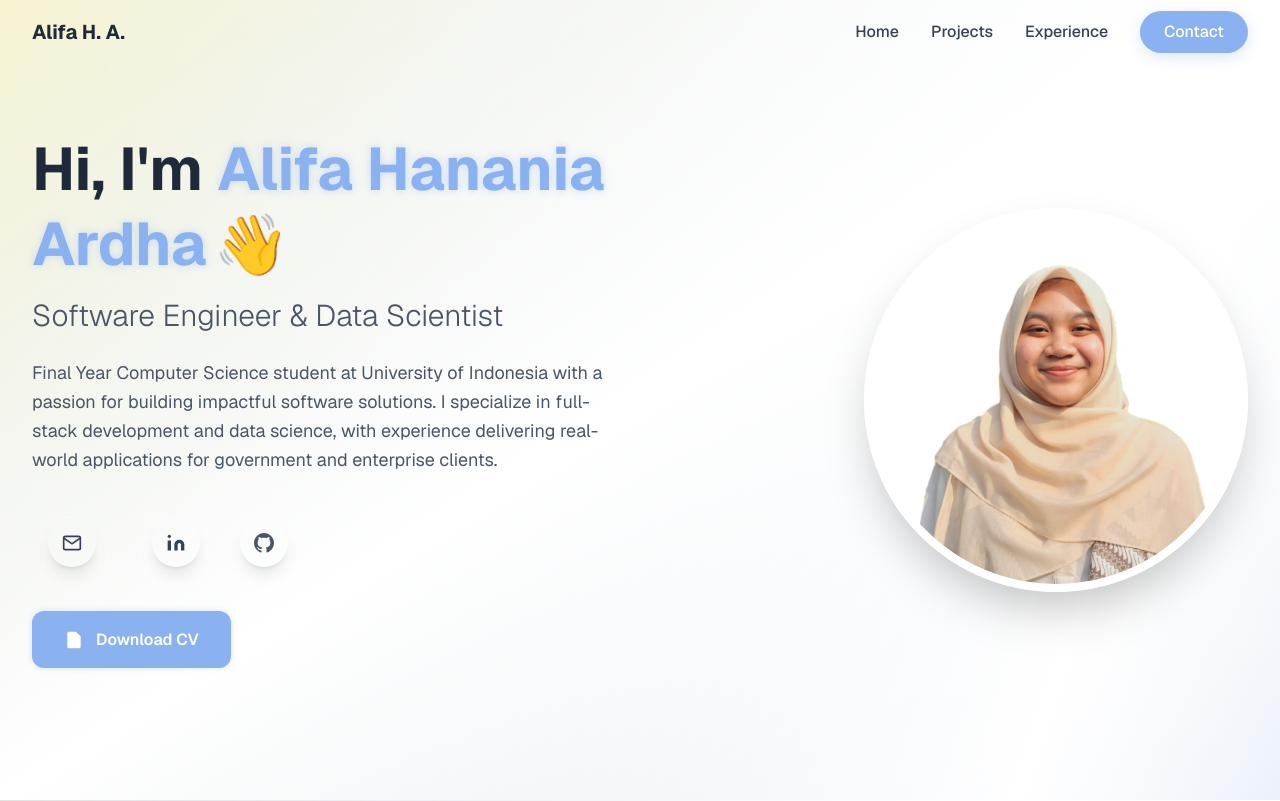
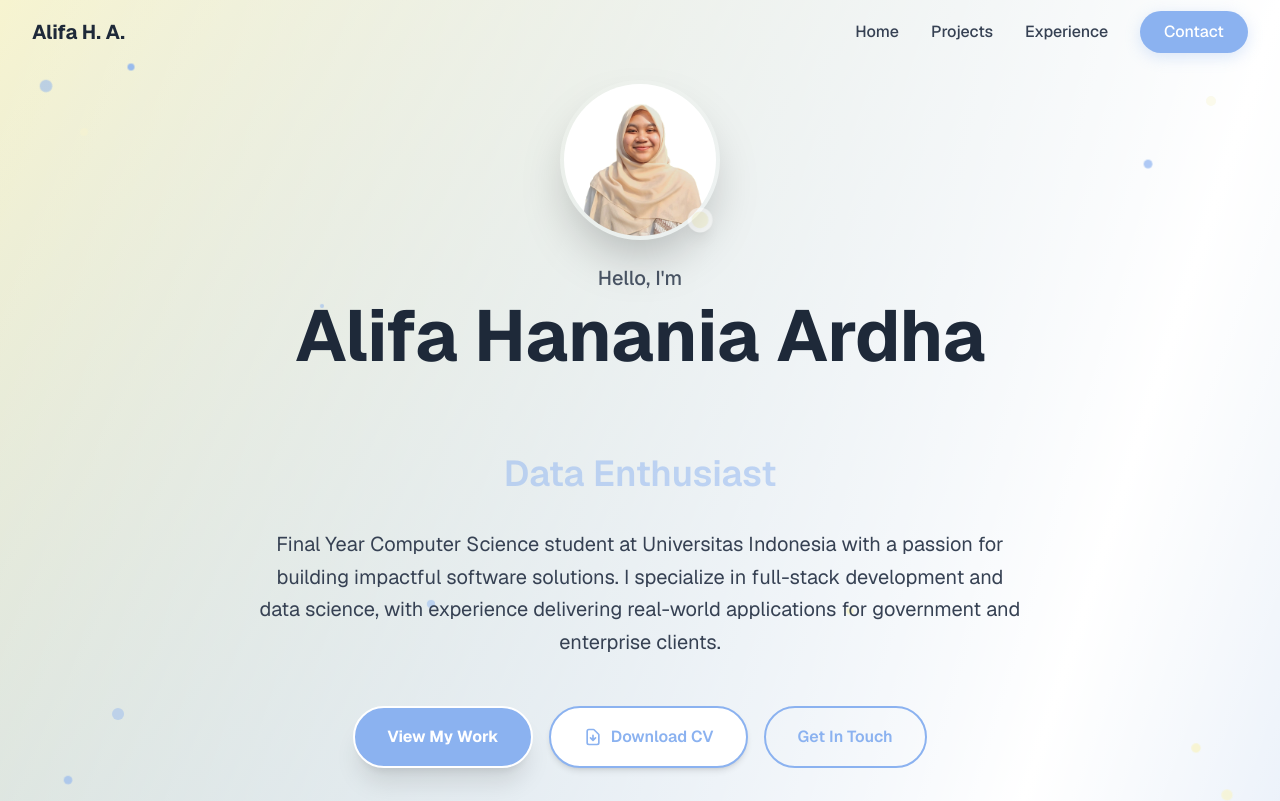
Before and after one commit to hunnania/portfolio, a Next.js app: page / in a window 1280 px wide. Shown: the top 801 px of the page. Built offline with nearby package versions, Linux system fonts and the light colour scheme.

Commit message:
feat: Enhance HeroSection with new animations and simplify props

```diff
--- a/src/app/globals.css
+++ b/src/app/globals.css
@@ -957,11 +957,11 @@ body {
   scrollbar-color: rgba(0, 0, 0, 0.1) rgba(0, 0, 0, 0.05);
 }
 
-/* Tab animation styles */
+/* Tab animation styles - Simple fade in */
 @keyframes tabFadeIn {
   0% {
     opacity: 0;
-    transform: translateY(10px);
+    transform: translateY(15px);
   }
   100% {
     opacity: 1;
@@ -970,5 +970,49 @@ body {
 }
 
 .tab-fade-in {
-  animation: tabFadeIn 0.5s ease forwards;
+  animation: tabFadeIn 0.3s ease-out forwards;
+  opacity: 0;
 }
+
+/* Simple Hero Animations */
+@keyframes pulseGentle {
+  0%, 100% {
+    opacity: 0.4;
+    transform: scale(1);
+  }
+  50% {
+    opacity: 1;
+    transform: scale(1.2);
+  }
+}
+
+@keyframes scaleX {
+  0% {
+    transform: scaleX(0);
+  }
+  100% {
+    transform: scaleX(1);
+  }
+}
+
+@keyframes scrollBounce {
+  0%, 100% {
+    transform: translateY(0);
+  }
+  50% {
+    transform: translateY(8px);
+  }
+}
+
+/* Animation Classes for Hero */
+.animate-pulse-gentle {
+  animation: pulseGentle 2s ease-in-out infinite;
+}
+
+.animate-scale-x {
+  animation: scaleX 2s ease-in-out infinite;
+}
+
+.animate-scroll-bounce {
+  animation: scrollBounce 2s ease-in-out infinite;
+}
--- a/src/app/page.tsx
+++ b/src/app/page.tsx
@@ -15,16 +15,7 @@ export default function Home() {
       <Navbar />
 
       {/* Hero Section */}
-      <HeroSection
-        name="Alifa Hanania Ardha"
-        title="Software Engineer & Data Scientist"
-        description="Final Year Computer Science student at University of Indonesia with a passion for building impactful software solutions. I specialize in full-stack development and data science, with experience delivering real-world applications for government and enterprise clients."
-        profileImage="/foto-formal.jpg"
-        email="hananiaardha@gmail.com"
-        linkedin="https://www.linkedin.com/in/alifa-hanania/"
-        github="https://github.com/hunnania"
-        cvLink="/cv-alifa-hanania-ardha.pdf"
-      />
+      <HeroSection />
 
       {/* Projects Section */}
       <section id="projects" className="py-20 bg-gradient-to-br from-theme-secondary/50 via-white to-theme-primary/20 relative overflow-hidden">
@@ -111,6 +102,17 @@ export default function Home() {
                 Get In Touch
               </a>
               <a
+                href="https://github.com/hunnania"
+                target="_blank"
+                rel="noopener noreferrer"
+                className="inline-flex items-center justify-center gap-2 bg-gray-800 text-white px-8 py-4 rounded-xl font-semibold shadow-lg hover:shadow-xl hover:scale-105 transition-all duration-300 group hover:bg-gray-700"
+              >
+                <svg className="w-5 h-5 group-hover:animate-pulse" viewBox="0 0 24 24" fill="currentColor">
+                  <path d="M12 0c-6.626 0-12 5.373-12 12 0 5.302 3.438 9.8 8.207 11.387.599.111.793-.261.793-.577v-2.234c-3.338.726-4.033-1.416-4.033-1.416-.546-1.387-1.333-1.756-1.333-1.756-1.089-.745.083-.729.083-.729 1.205.084 1.839 1.237 1.839 1.237 1.07 1.834 2.807 1.304 3.492.997.107-.775.418-1.305.762-1.604-2.665-.305-5.467-1.334-5.467-5.931 0-1.311.469-2.381 1.236-3.221-.124-.303-.535-1.524.117-3.176 0 0 1.008-.322 3.301 1.23.957-.266 1.983-.399 3.003-.404 1.02.005 2.047.138 3.006.404 2.291-1.552 3.297-1.23 3.297-1.23.653 1.653.242 2.874.118 3.176.77.84 1.235 1.911 1.235 3.221 0 4.609-2.807 5.624-5.479 5.921.43.372.823 1.102.823 2.222v3.293c0 .319.192.694.801.576 4.765-1.589 8.199-6.086 8.199-11.386 0-6.627-5.373-12-12-12z"/>
+                </svg>
+                GitHub
+              </a>
+              <a
                 href="https://www.linkedin.com/in/alifa-hanania/"
                 target="_blank"
                 rel="noopener noreferrer"
--- a/src/components/HeroSection.tsx
+++ b/src/components/HeroSection.tsx
@@ -1,135 +1,135 @@
-import React from 'react';
+"use client";
 
-interface HeroSectionProps {
-  name: string;
-  title: string;
-  description: string;
-  profileImage: string;
-  email: string;
-  linkedin: string;
-  github: string;
-  cvLink: string;
-}
+import { useState, useEffect } from 'react';
 
-const HeroSection: React.FC<HeroSectionProps> = ({
-  name,
-  title,
-  description,
-  profileImage,
-  email,
-  linkedin,
-  github,
-  cvLink
-}) => {
+const HeroSection: React.FC = () => {
+  const [currentRole, setCurrentRole] = useState(0);
+  const [isTransitioning, setIsTransitioning] = useState(false);
+
+  const roles = [
+    "Software Engineer",
+    "Full-Stack Developer",
+    "Data Enthusiast"
+  ];
+
+  useEffect(() => {
+    const interval = setInterval(() => {
+      setIsTransitioning(true);
+
+      setTimeout(() => {
+        setCurrentRole((prev) => (prev + 1) % roles.length);
+        setIsTransitioning(false);
+      }, 300); // Half of transition duration for fade out
+
+    }, 3000);
+
+    return () => clearInterval(interval);
+  }, []);
+
   return (
-    <section className="min-h-screen flex items-center justify-center bg-gradient-to-br from-theme-secondary via-white to-theme-primary/30 pt-20 pb-20 relative overflow-hidden">
-      {/* Floating decorative elements */}
-      <div className="absolute top-20 left-10 w-20 h-20 bg-theme-primary/30 rounded-full opacity-30 animate-float"></div>
-      <div className="absolute top-40 right-20 w-16 h-16 bg-theme-secondary/50 rounded-full opacity-25 animate-float-slow"></div>
-      <div className="absolute bottom-32 left-16 w-12 h-12 bg-theme-primary/40 rounded-full opacity-40 animate-bounce-slow"></div>
-      <div className="absolute bottom-20 right-10 w-24 h-24 bg-theme-secondary/40 rounded-full opacity-20 animate-pulse"></div>
+    <section className="relative min-h-screen flex items-center justify-center px-6 py-20">
+      {/* Animated Dots Background */}
+      <div className="absolute inset-0 z-0 overflow-hidden">
+        {/* Top Left Cluster */}
+        <div className="absolute top-20 left-10 w-3 h-3 bg-theme-primary rounded-full animate-pulse-gentle"></div>
+        <div className="absolute top-32 left-20 w-2 h-2 bg-theme-secondary rounded-full animate-pulse-gentle" style={{ animationDelay: '0.5s' }}></div>
+        <div className="absolute top-16 left-32 w-1.5 h-1.5 bg-theme-primary rounded-full animate-pulse-gentle" style={{ animationDelay: '1s' }}></div>
 
-      <div className="container mx-auto px-6 lg:px-8 relative z-10">
-        <div className="grid lg:grid-cols-2 gap-12 items-center">
-          {/* Text Content */}
-          <div className="space-y-8 animate-fade-in-up">
-            <div>
-              <h1 className="text-5xl lg:text-6xl font-bold text-gray-800 mb-4 leading-tight animate-slide-bounce">
-                Hi, I'm{' '}
-                <span className="text-theme-primary animate-text-glow hover-pulse">
-                  {name}
-                </span>
-                <span className="inline-block ml-2 animate-wave hover-bounce">👋</span>
+        {/* Top Right Cluster */}
+        <div className="absolute top-24 right-16 w-2.5 h-2.5 bg-theme-secondary rounded-full animate-pulse-gentle" style={{ animationDelay: '0.3s' }}></div>
+        <div className="absolute top-40 right-32 w-2 h-2 bg-theme-primary rounded-full animate-pulse-gentle" style={{ animationDelay: '0.8s' }}></div>
+        <div className="absolute top-12 right-24 w-1 h-1 bg-theme-secondary rounded-full animate-pulse-gentle" style={{ animationDelay: '1.2s' }}></div>
+
+        {/* Bottom Left Cluster */}
+        <div className="absolute bottom-32 left-16 w-2 h-2 bg-theme-primary rounded-full animate-pulse-gentle" style={{ animationDelay: '0.7s' }}></div>
+        <div className="absolute bottom-20 left-8 w-1.5 h-1.5 bg-theme-secondary rounded-full animate-pulse-gentle" style={{ animationDelay: '1.3s' }}></div>
+        <div className="absolute bottom-48 left-28 w-3 h-3 bg-theme-primary rounded-full animate-pulse-gentle" style={{ animationDelay: '0.2s' }}></div>
+
+        {/* Bottom Right Cluster */}
+        <div className="absolute bottom-28 right-12 w-2.5 h-2.5 bg-theme-secondary rounded-full animate-pulse-gentle" style={{ animationDelay: '0.9s' }}></div>
+        <div className="absolute bottom-16 right-28 w-1.5 h-1.5 bg-theme-primary rounded-full animate-pulse-gentle" style={{ animationDelay: '0.4s' }}></div>
+        <div className="absolute bottom-40 right-20 w-2 h-2 bg-theme-secondary rounded-full animate-pulse-gentle" style={{ animationDelay: '1.1s' }}></div>
+
+        {/* Center Scattered */}
+        <div className="absolute top-1/3 left-1/4 w-1 h-1 bg-theme-primary rounded-full animate-pulse-gentle" style={{ animationDelay: '0.6s' }}></div>
+        <div className="absolute top-2/3 right-1/3 w-1.5 h-1.5 bg-theme-secondary rounded-full animate-pulse-gentle" style={{ animationDelay: '1.4s' }}></div>
+        <div className="absolute bottom-1/3 left-1/3 w-2 h-2 bg-theme-primary rounded-full animate-pulse-gentle" style={{ animationDelay: '0.1s' }}></div>
+      </div>
+
+      {/* Main Content Container */}
+      <div className="relative z-10 max-w-4xl mx-auto text-center">
+
+        {/* Profile Section */}
+        <div className="mb-12 flex flex-col items-center">
+          {/* Avatar */}
+          <div className="relative mb-6">
+            <div className="w-32 h-32 md:w-40 md:h-40 rounded-full bg-gradient-to-br from-theme-primary to-theme-secondary p-1 shadow-2xl">
+              <div className="w-full h-full rounded-full overflow-hidden bg-white">
+                <img
+                  src="foto-formal.jpg"
+                  alt="Alifa Hanania Ardha"
+                  className="w-full h-full object-cover"
+                />
+              </div>
+            </div>
+            {/* Status dot */}
+            <div className="absolute bottom-2 right-2 w-6 h-6 bg-theme-secondary rounded-full border-4 border-white shadow-lg animate-pulse-gentle"></div>
+          </div>
+
+          {/* Name & Greeting */}
+          <div className="space-y-2">
+            <p className="text-lg md:text-xl text-gray-600 font-medium">Hello, I'm</p>
+            <h1 className="text-4xl md:text-6xl lg:text-7xl font-bold text-gray-800 mb-4">
+              Alifa Hanania Ardha
             </h1>
-              <h2 className="text-2xl lg:text-3xl text-gray-600 font-light mb-6">
-                {title}
+          </div>
+        </div>
+
+        {/* Dynamic Role Section */}
+        <div className="mb-8 min-h-[60px] flex items-center justify-center">
+          <div className="relative">
+            <h2 className={`text-2xl md:text-3xl lg:text-4xl font-semibold text-theme-primary transition-all duration-600 ease-in-out ${
+              isTransitioning ? 'opacity-0 transform translate-y-4' : 'opacity-100 transform translate-y-0'
+            }`}>
+              {roles[currentRole]}
             </h2>
-              <p className="text-lg text-gray-600 leading-relaxed max-w-2xl animate-fade-in-left">
-                {description}
+            <div className="absolute -bottom-2 left-0 right-0 h-1 bg-gradient-to-r from-theme-primary to-theme-secondary rounded-full transform scale-x-0 animate-scale-x"></div>
+          </div>
+        </div>
+
+        {/* Description */}
+        <div className="mb-12 max-w-3xl mx-auto">
+          <p className="text-lg md:text-xl text-gray-700 leading-relaxed">
+            Final Year Computer Science student at Universitas Indonesia with a passion for building impactful software solutions. I specialize in full-stack development and data science, with experience delivering real-world applications for government and enterprise clients.
           </p>
         </div>
 
-            {/* Social Links */}
-            <div className="flex items-center gap-6 animate-fade-in-right">
-              <a
-                href={`mailto:${email}`}
-                className="flex items-center gap-3 text-gray-700 hover:text-theme-primary transition-all duration-300 group transform hover:scale-110 px-4 py-3 rounded-xl hover:bg-white/50 backdrop-blur-sm"
+        {/* Action Buttons */}
+        <div className="flex flex-col sm:flex-row gap-4 justify-center items-center mb-16">
+          <button
+            onClick={() => document.getElementById('projects')?.scrollIntoView({ behavior: 'smooth' })}
+            className="w-full sm:w-auto px-8 py-4 bg-theme-primary text-white font-bold rounded-full hover:bg-theme-primary/90 hover:shadow-2xl hover:scale-105 transition-all duration-300 cursor-pointer shadow-xl border-2 border-theme-primary/80"
           >
-                <div className="w-12 h-12 bg-gradient-to-br from-theme-secondary/30 to-theme-primary/30 rounded-full shadow-lg flex items-center justify-center group-hover:shadow-xl group-hover:scale-110 transition-all duration-300 animate-pulse-glow">
-                  <svg className="w-5 h-5" viewBox="0 0 24 24" fill="none" stroke="currentColor" strokeWidth="2">
-                    <path d="M4 4h16c1.1 0 2 .9 2 2v12c0 1.1-.9 2-2 2H4c-1.1 0-2-.9-2-2V6c0-1.1.9-2 2-2z"/>
-                    <polyline points="22,6 12,13 2,6"/>
-                  </svg>
-                </div>
-              </a>
+            View My Work
+          </button>
 
           <a
-                href={linkedin}
-                target="_blank"
-                rel="noopener noreferrer"
-                className="flex items-center gap-3 text-gray-700 hover:text-theme-primary transition-all duration-300 group transform hover:scale-110 px-4 py-3 rounded-xl hover:bg-white/50 backdrop-blur-sm"
+            href="/cv-alifa-hanania-ardha.pdf"
+            download
+            className="w-full sm:w-auto px-8 py-4 bg-white border-2 border-theme-primary text-theme-primary font-semibold rounded-full hover:bg-theme-primary hover:text-white transition-all duration-300 cursor-pointer shadow-md hover:shadow-lg flex items-center justify-center gap-2"
           >
-                <div className="w-12 h-12 bg-gradient-to-br from-theme-secondary/30 to-theme-primary/30 rounded-full shadow-lg flex items-center justify-center group-hover:shadow-xl group-hover:scale-110 transition-all duration-300 animate-pulse-glow">
-                  <svg className="w-5 h-5" viewBox="0 0 24 24" fill="currentColor">
-                    <path d="M16 8a6 6 0 0 1 6 6v7h-4v-7a2 2 0 0 0-2-2 2 2 0 0 0-2 2v7h-4v-7a6 6 0 0 1 6-6z"/>
-                    <rect x="2" y="9" width="4" height="12"/>
-                    <circle cx="4" cy="4" r="2"/>
-                  </svg>
-                </div>
-              </a>
-
-              <a
-                href={github}
-                target="_blank"
-                rel="noopener noreferrer"
-                className="flex items-center gap-2 text-gray-600 hover:text-gray-800 transition-all duration-300 group transform hover:scale-110"
-              >
-                <div className="w-12 h-12 bg-gradient-to-br from-cream-200 to-pastel-blue-200 rounded-full shadow-lg flex items-center justify-center group-hover:shadow-xl group-hover:from-pastel-blue-200 group-hover:to-pastel-purple-200 transition-all duration-300 animate-pulse-glow">
-                  <svg className="w-5 h-5" viewBox="0 0 24 24" fill="currentColor">
-                    <path d="M12 0c-6.626 0-12 5.373-12 12 0 5.302 3.438 9.8 8.207 11.387.599.111.793-.261.793-.577v-2.234c-3.338.726-4.033-1.416-4.033-1.416-.546-1.387-1.333-1.756-1.333-1.756-1.089-.745.083-.729.083-.729 1.205.084 1.839 1.237 1.839 1.237 1.07 1.834 2.807 1.304 3.492.997.107-.775.418-1.305.762-1.604-2.665-.305-5.467-1.334-5.467-5.931 0-1.311.469-2.381 1.236-3.221-.124-.303-.535-1.524.117-3.176 0 0 1.008-.322 3.301 1.23.957-.266 1.983-.399 3.003-.404 1.02.005 2.047.138 3.006.404 2.291-1.552 3.297-1.23 3.297-1.23.653 1.653.242 2.874.118 3.176.77.84 1.235 1.911 1.235 3.221 0 4.609-2.807 5.624-5.479 5.921.43.372.823 1.102.823 2.222v3.293c0 .319.192.694.801.576 4.765-1.589 8.199-6.086 8.199-11.386 0-6.627-5.373-12-12-12z"/>
-                  </svg>
-                </div>
-              </a>
-            </div>
-
-            {/* CV Download Button */}
-            <div className="animate-fade-in-up">
-              <a
-                href={cvLink}
-                download
-                className="inline-flex items-center gap-3 bg-theme-primary text-white px-8 py-4 rounded-xl font-semibold shadow-lg hover:shadow-xl hover:scale-105 transition-all duration-300 group animate-border-glow"
-              >
-                <svg className="w-5 h-5 group-hover:animate-bounce" viewBox="0 0 24 24" fill="currentColor">
-                  <path d="M14 2H6a2 2 0 0 0-2 2v16a2 2 0 0 0 2 2h12a2 2 0 0 0 2-2V8l-6-6z"/>
-                  <polyline points="14,2 14,8 20,8"/>
-                  <line x1="12" y1="18" x2="12" y2="12"/>
-                  <polyline points="9,15 12,18 15,15"/>
+            <svg className="w-5 h-5" fill="none" stroke="currentColor" viewBox="0 0 24 24">
+              <path strokeLinecap="round" strokeLinejoin="round" strokeWidth={2} d="M12 10v6m0 0l-3-3m3 3l3-3m2 8H7a2 2 0 01-2-2V5a2 2 0 012-2h5.586a1 1 0 01.707.293l5.414 5.414a1 1 0 01.293.707V19a2 2 0 01-2 2z" />
             </svg>
             Download CV
           </a>
-            </div>
-          </div>
 
-          {/* Profile Image */}
-          <div className="flex justify-center lg:justify-end animate-fade-in-right">
-            <div className="relative">
-              <div className="w-80 h-80 lg:w-96 lg:h-96 rounded-full overflow-hidden shadow-2xl border-8 border-white animate-float relative">
-                <img
-                  src={profileImage}
-                  alt={name}
-                  className="w-full h-full object-cover"
-                />
-                {/* Sparkle effects on image */}
-                <div className="absolute top-8 right-8 w-4 h-4 bg-pastel-purple-400 rounded-full animate-sparkle"></div>
-                <div className="absolute bottom-12 left-12 w-3 h-3 bg-pastel-pink-400 rounded-full animate-sparkle" style={{animationDelay: '1s'}}></div>
-                <div className="absolute top-16 left-16 w-2 h-2 bg-cream-400 rounded-full animate-sparkle" style={{animationDelay: '0.5s'}}></div>
-              </div>
-              {/* Decorative morphing background elements */}
-              <div className="absolute -top-6 -right-6 w-32 h-32 bg-gradient-to-br from-pastel-blue-200 to-pastel-purple-200 rounded-full opacity-50 animate-morph"></div>
-              <div className="absolute -bottom-8 -left-8 w-40 h-40 bg-gradient-to-br from-cream-200 to-pastel-pink-200 rounded-full opacity-30 animate-morph" style={{animationDelay: '2s'}}></div>
-              <div className="absolute top-0 left-0 w-20 h-20 bg-gradient-to-br from-pastel-green-200 to-pastel-blue-200 rounded-full opacity-40 animate-pulse"></div>
-            </div>
-          </div>
+          <button
+            onClick={() => document.getElementById('contact')?.scrollIntoView({ behavior: 'smooth' })}
+            className="w-full sm:w-auto px-8 py-4 bg-transparent border-2 border-theme-primary text-theme-primary font-semibold rounded-full hover:bg-theme-primary hover:text-white transition-all duration-300 cursor-pointer"
+          >
+            Get In Touch
+          </button>
         </div>
       </div>
     </section>
```
Lines whose indentation alone changed are shown as unchanged.
